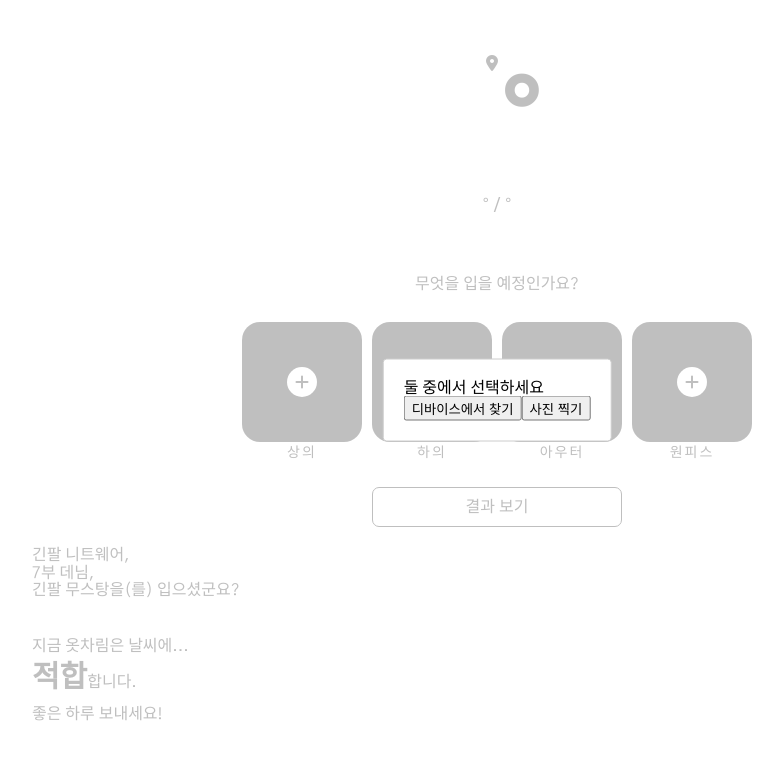
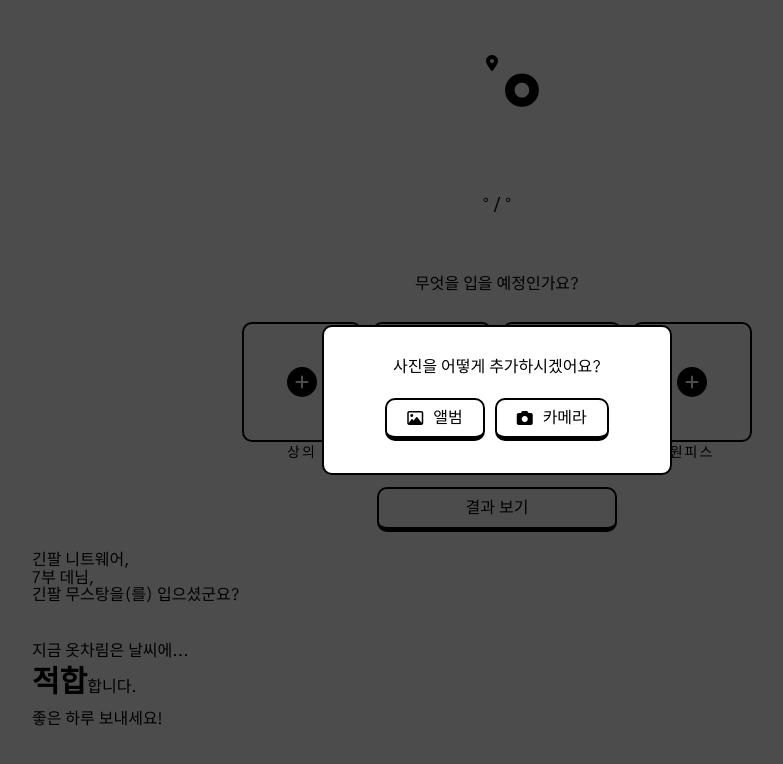
Before and after one commit to asd3638/fashion_forecast, a React (Create React App) app: page / in a window 1280 px wide. Both pictures are taken after a click on the element 445 px from the left and 382 px from the top of the page. Shown: the top 764 px of the page, without its empty margins (143-926 px from the left). Built offline with nearby package versions, Linux system fonts and the light colour scheme; no server answers.

Commit message:
layout: apply custom style to buttons and inputs

```diff
--- a/src/components/Camera.js
+++ b/src/components/Camera.js
@@ -1,4 +1,5 @@
 import styled, { keyframes, css } from "styled-components";
+import { StyledBase } from "../global-styles";
 import { useState, useRef } from "react";
 import Measure from "react-measure";
 import { useUserMedia } from "../hooks/use-user-media";
@@ -44,16 +45,6 @@ export const Video = styled.video`
     -webkit-appearance: none;
   }
 `;
-export const Overlay = styled.div`
-  /* position: absolute;
-  top: 20px;
-  right: 20px;
-  bottom: 20px;
-  left: 20px;
-  box-shadow: 0px 0px 20px 56px rgba(0, 0, 0, 0.6);
-  border: 1px solid #ffffff;
-  border-radius: 10px; */
-`;
 export const Flash = styled.div`
   position: absolute;
   top: 0;
@@ -71,9 +62,8 @@ export const Flash = styled.div`
     }
   }}
 `;
-export const Button = styled.button`
+export const Button = styled(StyledBase)`
   position: absolute;
-  /* top: 0px; */
   display: flex;
   justify-content: center;
   align-items: center;
@@ -84,11 +74,9 @@ export const Button = styled.button`
   max-width: 200px;
   max-height: 200px;
   margin-bottom: 1rem;
-  border-radius: 50%;
-  background: silver;
 `;
 const SaveButton = styled(Button)`
-  left: 0;
+  left: 2rem;
 `;
 // /////////////////////////////////////////////
 
@@ -197,8 +185,6 @@ export function Camera({ onCapture, onClear }) {
               }}
             />
 
-            <Overlay hidden={!isVideoPlaying} />
-
             <Canvas
               ref={canvasRef}
               width={container.width}
@@ -211,7 +197,11 @@ export function Camera({ onCapture, onClear }) {
             />
 
             {isVideoPlaying && (
-              <Button onClick={isCanvasEmpty ? handleCapture : handleClear}>
+              <Button
+                roundStyle
+                buttonStyle
+                onClick={isCanvasEmpty ? handleCapture : handleClear}
+              >
                 {isCanvasEmpty ? (
                   <i class="fas fa-camera"></i>
                 ) : (
@@ -221,7 +211,7 @@ export function Camera({ onCapture, onClear }) {
             )}
 
             {!isCanvasEmpty && (
-              <SaveButton onClick={handleSave}>
+              <SaveButton roundStyle buttonStyle onClick={handleSave}>
                 <i class="fas fa-check"></i>
               </SaveButton>
             )}
--- a/src/components/InputBox.js
+++ b/src/components/InputBox.js
@@ -3,6 +3,7 @@ import { useState, useRef } from "react";
 // import { Link } from "react-router-dom";
 import Modal from "react-modal";
 import Capture from "./Capture";
+import { StyledBase } from "../global-styles";
 
 const Wrapper = styled.div`
   display: flex;
@@ -16,25 +17,29 @@ const Wrapper = styled.div`
     letter-spacing: 0.2rem;
   }
 `;
-const ImageShow = styled.div`
+const Button = styled(StyledBase)`
+  display: inline-flex;
+  padding: 1rem 2rem;
+  & + & {
+    margin-left: 1rem;
+  }
+  & > i {
+    margin-right: 1rem;
+  }
+`;
+const ImageShow = styled(StyledBase)`
   position: relative;
   display: flex;
   justify-content: center;
   align-items: center;
   width: 12rem;
   height: 12rem;
-  border-radius: 15%;
-  background-color: black;
   margin-bottom: 0.4rem;
+  overflow: hidden;
   & .bg-img {
     position: absolute;
     width: inherit;
     height: inherit;
-    border-radius: inherit;
-    top: 0;
-    right: 0;
-    bottom: 0;
-    left: 0;
   }
 `;
 const UploadBtn = styled.div`
@@ -43,10 +48,14 @@ const UploadBtn = styled.div`
   align-items: center;
   width: 3rem;
   height: 3rem;
-  background-color: white;
+  background-color: black;
   border-radius: 50%;
+  & .fa-plus {
+    color: white;
+  }
 `;
 const customStyles = {
+  overlay: { backgroundColor: "rgba(0, 0, 0, 0.7)" },
   content: {
     top: "50%",
     left: "50%",
@@ -54,6 +63,14 @@ const customStyles = {
     bottom: "auto",
     marginRight: "-50%",
     transform: "translate(-50%, -50%)",
+    width: "35rem",
+    height: "15rem",
+    display: "flex",
+    flexDirection: "column",
+    justifyContent: "space-around",
+    alignItems: "center",
+    border: "2.5px solid black",
+    borderRadius: "1rem",
   },
 };
 
@@ -125,9 +142,17 @@ function InputBox({ title, kind }) {
           style={customStyles}
           contentLabel="Example Modal"
         >
-          <h1>둘 중에서 선택하세요</h1>
-          <button onClick={onImageInputBtnClick}>디바이스에서 찾기</button>
-          <button onClick={openCameraModal}>사진 찍기</button>
+          <h1>사진을 어떻게 추가하시겠어요?</h1>
+          <div>
+            <Button buttonStyle onClick={onImageInputBtnClick}>
+              <i class="far fa-image"></i>
+              <span>앨범</span>
+            </Button>
+            <Button buttonStyle onClick={openCameraModal}>
+              <i class="fas fa-camera"></i>
+              <span>카메라</span>
+            </Button>
+          </div>
         </Modal>
 
         <CameraModal
--- a/src/components/UploadSection.js
+++ b/src/components/UploadSection.js
@@ -1,4 +1,5 @@
 import styled from "styled-components/macro";
+import { StyledBase } from "../global-styles";
 import InputBox from "../components/InputBox";
 
 const Wrapper = styled.section`
@@ -25,15 +26,12 @@ const Wrapper = styled.section`
     }
   }
 `;
-const SeeResultBtn = styled.div`
+const SeeResultBtn = styled(StyledBase)`
   display: flex;
   justify-content: center;
   align-items: center;
-  width: 25rem;
-  height: 4rem;
-  border: 1px solid black;
-  border-radius: 0.7rem;
-  background-color: white;
+  width: 24rem;
+  height: 4.5rem;
 `;
 
 function UploadSection() {
@@ -51,7 +49,7 @@ function UploadSection() {
             <InputBox title="원피스" kind="op" />
           </div>
         </div>
-        <SeeResultBtn>결과 보기</SeeResultBtn>
+        <SeeResultBtn buttonStyle>결과 보기</SeeResultBtn>
       </Wrapper>
     </>
   );
--- a/src/global-styles.js
+++ b/src/global-styles.js
@@ -1,3 +1,4 @@
+import styled, { css } from "styled-components/macro";
 import { createGlobalStyle } from "styled-components/macro";
 import reset from "styled-reset";
 
@@ -29,4 +30,15 @@ const GlobalStyle = createGlobalStyle`
   }
 `;
 
+// custom styles
+const simpleStyle = css`
+  background-color: white;
+  border: 2.5px solid black;
+  border-radius: ${(props) => (props.roundStyle ? "50%" : "1rem")};
+  border-width: ${(props) => (props.buttonStyle ? "2.5px 2.5px 5px" : "")};
+`;
+export const StyledBase = styled.div`
+  ${simpleStyle}
+`;
+
 export default GlobalStyle;
```
